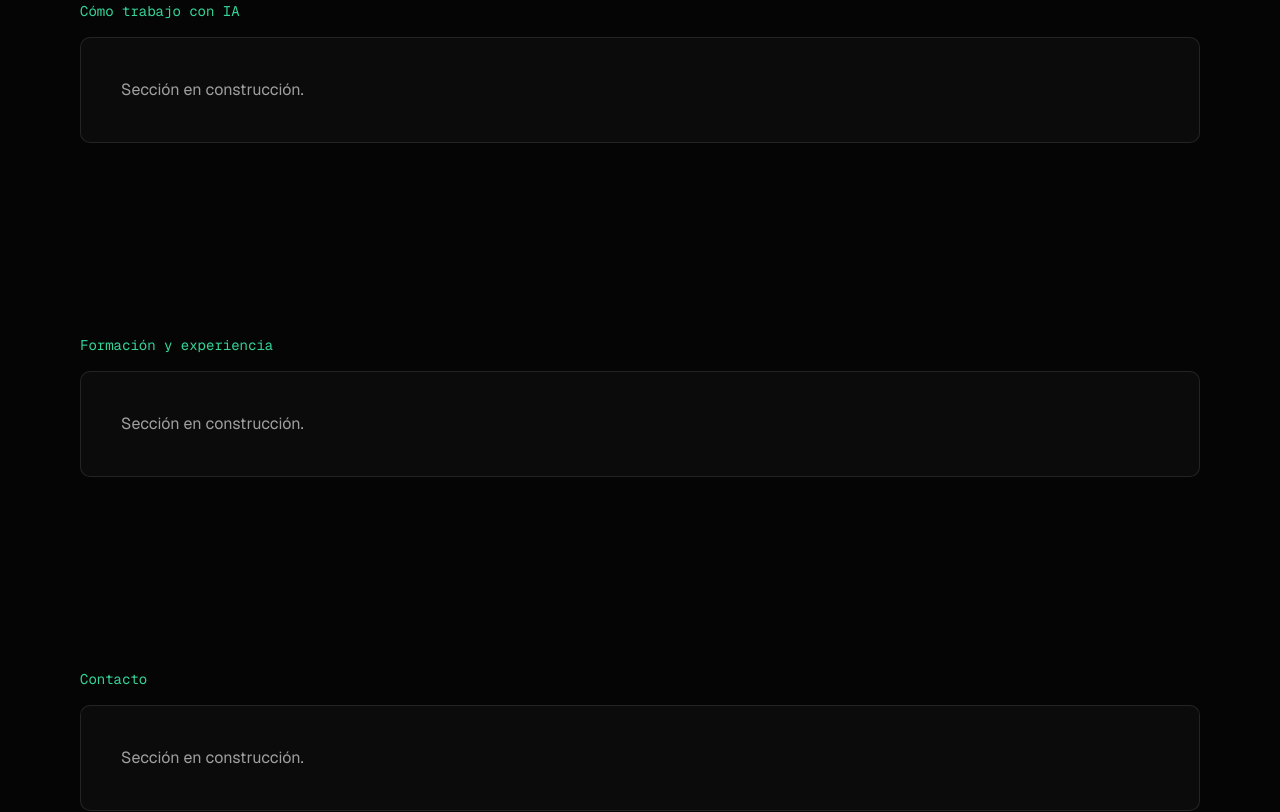
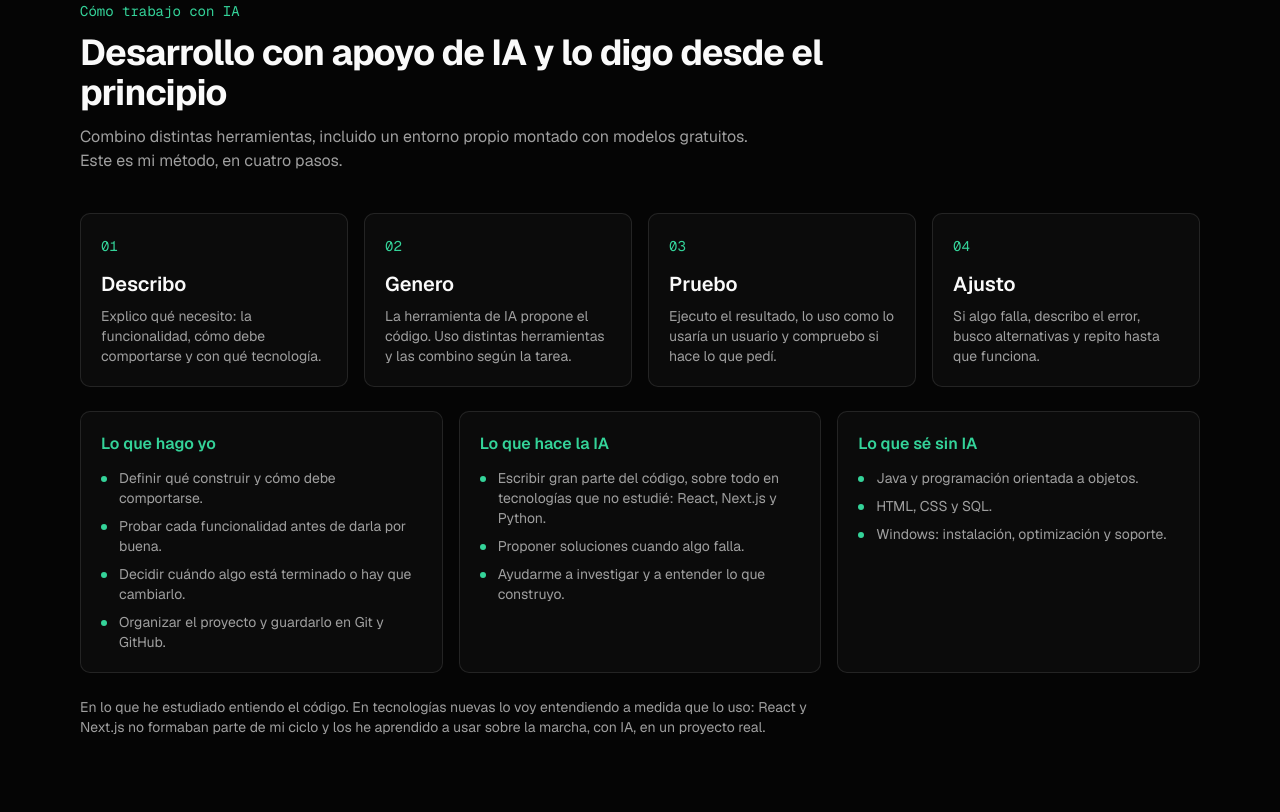
Before and after one commit to cristian-corroto/portfolio, a Next.js app: page / in a window 1280 px wide. Shown: the part 2320-3132 px from the top of the page. Built offline with nearby package versions, Linux system fonts and the light colour scheme.

Commit message:
Sección Cómo trabajo con IA

```diff
--- a/app/page.tsx
+++ b/app/page.tsx
@@ -3,6 +3,7 @@ import Portada from "@/components/Portada";
 import SobreMi from "@/components/SobreMi";
 import EnConstruccion from "@/components/EnConstruccion";
 import Proyectos from "@/components/Proyectos";
+import ComoTrabajo from "@/components/ComoTrabajo";
 
 export default function Inicio() {
   return (
@@ -12,7 +13,7 @@ export default function Inicio() {
         <Portada />
         <SobreMi />
         <Proyectos />
-        <EnConstruccion id="ia" titulo="Cómo trabajo con IA" />
+        <ComoTrabajo />
         <EnConstruccion id="formacion" titulo="Formación y experiencia" />
         <EnConstruccion id="contacto" titulo="Contacto" />
       </main>
--- /dev/null
+++ b/components/ComoTrabajo.tsx
@@ -0,0 +1,115 @@
+"use client";
+
+import { motion } from "framer-motion";
+
+const pasos = [
+  {
+    n: "01",
+    titulo: "Describo",
+    texto: "Explico qué necesito: la funcionalidad, cómo debe comportarse y con qué tecnología.",
+  },
+  {
+    n: "02",
+    titulo: "Genero",
+    texto: "La herramienta de IA propone el código. Uso distintas herramientas y las combino según la tarea.",
+  },
+  {
+    n: "03",
+    titulo: "Pruebo",
+    texto: "Ejecuto el resultado, lo uso como lo usaría un usuario y compruebo si hace lo que pedí.",
+  },
+  {
+    n: "04",
+    titulo: "Ajusto",
+    texto: "Si algo falla, describo el error, busco alternativas y repito hasta que funciona.",
+  },
+];
+
+const columnas = [
+  {
+    titulo: "Lo que hago yo",
+    items: [
+      "Definir qué construir y cómo debe comportarse.",
+      "Probar cada funcionalidad antes de darla por buena.",
+      "Decidir cuándo algo está terminado o hay que cambiarlo.",
+      "Organizar el proyecto y guardarlo en Git y GitHub.",
+    ],
+  },
+  {
+    titulo: "Lo que hace la IA",
+    items: [
+      "Escribir gran parte del código, sobre todo en tecnologías que no estudié: React, Next.js y Python.",
+      "Proponer soluciones cuando algo falla.",
+      "Ayudarme a investigar y a entender lo que construyo.",
+    ],
+  },
+  {
+    titulo: "Lo que sé sin IA",
+    items: [
+      "Java y programación orientada a objetos.",
+      "HTML, CSS y SQL.",
+      "Windows: instalación, optimización y soporte.",
+    ],
+  },
+];
+
+export default function ComoTrabajo() {
+  return (
+    <section id="ia" className="mx-auto max-w-6xl px-4 py-24">
+      <p className="font-mono text-sm text-acento">Cómo trabajo con IA</p>
+      <h2 className="mt-3 max-w-3xl text-3xl font-bold tracking-tight sm:text-4xl">
+        Desarrollo con apoyo de IA y lo digo desde el principio
+      </h2>
+      <p className="mt-3 max-w-2xl text-suave">
+        Combino distintas herramientas, incluido un entorno propio montado con modelos gratuitos. Este es mi
+        método, en cuatro pasos.
+      </p>
+
+      <ol className="mt-10 grid gap-4 md:grid-cols-4">
+        {pasos.map((p, i) => (
+          <motion.li
+            key={p.n}
+            className="relative rounded-tarjeta border border-borde bg-tarjeta p-5"
+            initial={{ opacity: 0, y: 24 }}
+            whileInView={{ opacity: 1, y: 0 }}
+            viewport={{ once: true, margin: "-8% 0px" }}
+            transition={{ duration: 0.5, delay: i * 0.1 }}
+          >
+            <span className="font-mono text-sm text-acento">{p.n}</span>
+            <h3 className="mt-3 text-xl font-semibold">{p.titulo}</h3>
+            <p className="mt-2 text-sm text-suave">{p.texto}</p>
+          </motion.li>
+        ))}
+      </ol>
+
+      <div className="mt-6 grid gap-4 md:grid-cols-3">
+        {columnas.map((c, i) => (
+          <motion.div
+            key={c.titulo}
+            className="rounded-tarjeta border border-borde bg-tarjeta p-5"
+            initial={{ opacity: 0, y: 24 }}
+            whileInView={{ opacity: 1, y: 0 }}
+            viewport={{ once: true, margin: "-8% 0px" }}
+            transition={{ duration: 0.5, delay: i * 0.1 }}
+          >
+            <h3 className="font-semibold text-acento">{c.titulo}</h3>
+            <ul className="mt-3 space-y-2 text-sm text-suave">
+              {c.items.map((t) => (
+                <li key={t} className="flex gap-3">
+                  <span className="mt-2 h-1.5 w-1.5 shrink-0 rounded-full bg-acento" aria-hidden="true" />
+                  <span>{t}</span>
+                </li>
+              ))}
+            </ul>
+          </motion.div>
+        ))}
+      </div>
+
+      <p className="mt-6 max-w-3xl text-sm text-suave">
+        En lo que he estudiado entiendo el código. En tecnologías nuevas lo voy entendiendo a medida que lo uso:
+        React y Next.js no formaban parte de mi ciclo y los he aprendido a usar sobre la marcha, con IA, en un
+        proyecto real.
+      </p>
+    </section>
+  );
+}
```
